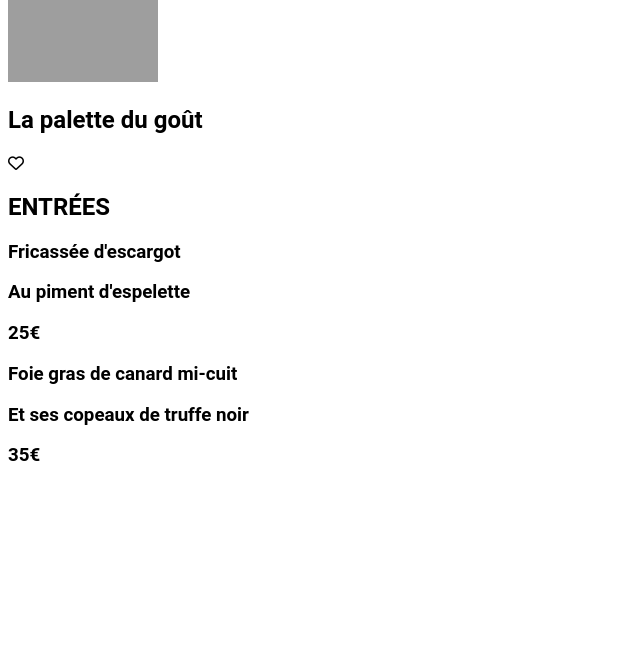
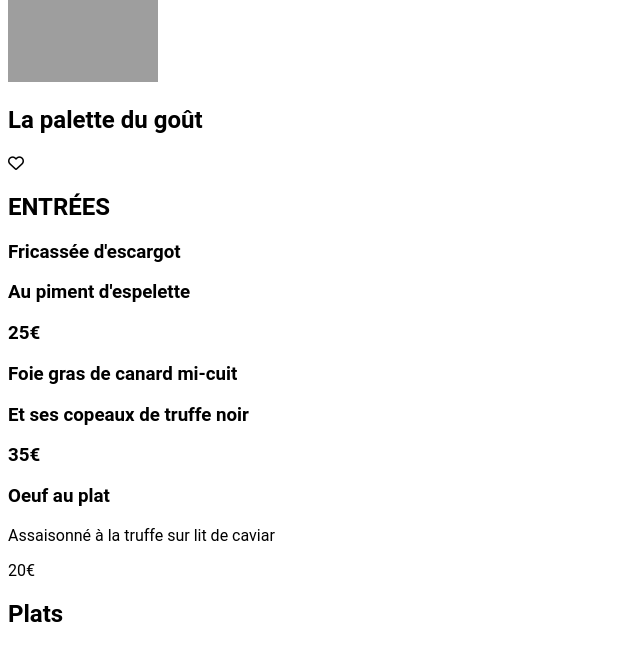
Before and after one commit to Xbongaerts/Projet3, a plain HTML site: page Projet3/pages2.html in a window 1280 px wide. Shown: the part 98-758 px from the top of the page, without its empty margins (0-640 px from the left). Drawn offline with Linux system fonts and the light colour scheme; grey boxes are pictures that could not be loaded; a web font is replaced by a local one.

Commit message:
Update pages2.html

```diff
--- a/Projet3/pages2.html
+++ b/Projet3/pages2.html
@@ -35,7 +35,17 @@
                     <p>Et ses copeaux de truffe noir</p>
                     <p>35€</p>
                 </div>
-
+                <div class="txt-entree">
+                    <h3>Oeuf au plat</h3>
+                    <p>Assaisonné à la truffe sur lit de caviar</p>
+                    <p>20€</p>
+                </div>
+            </div>
+            <div class="plats">
+                <h2>Plats</h2>
+                <div class="txt-plats">
+                    <h3></h3>
+                </div>
             </div>
         </section>
     </body>
```
